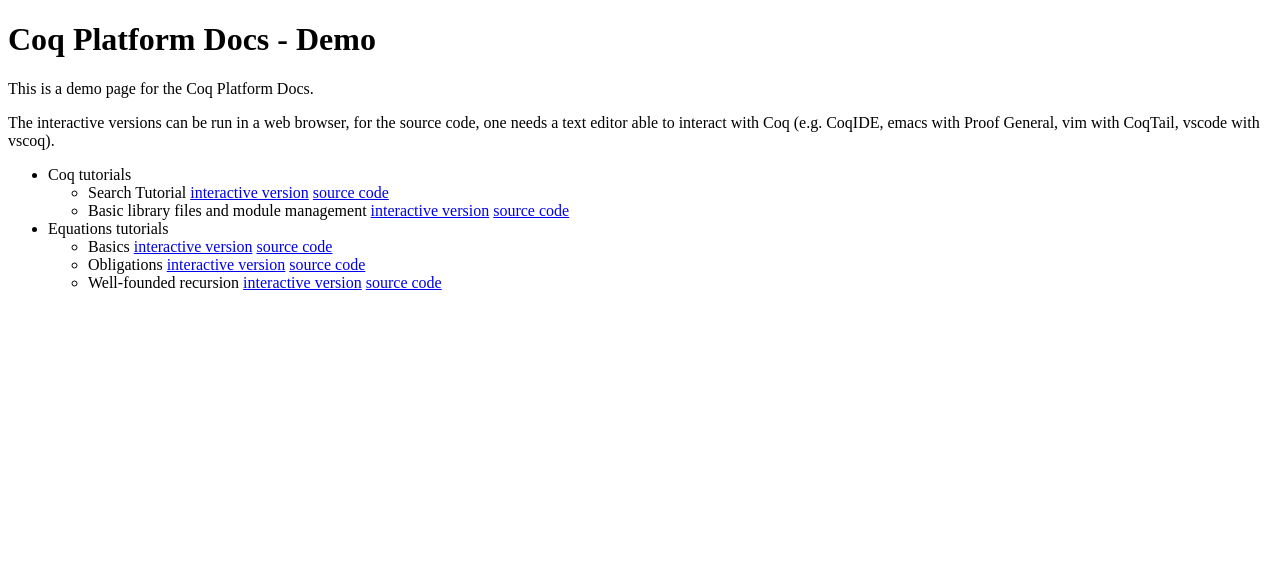
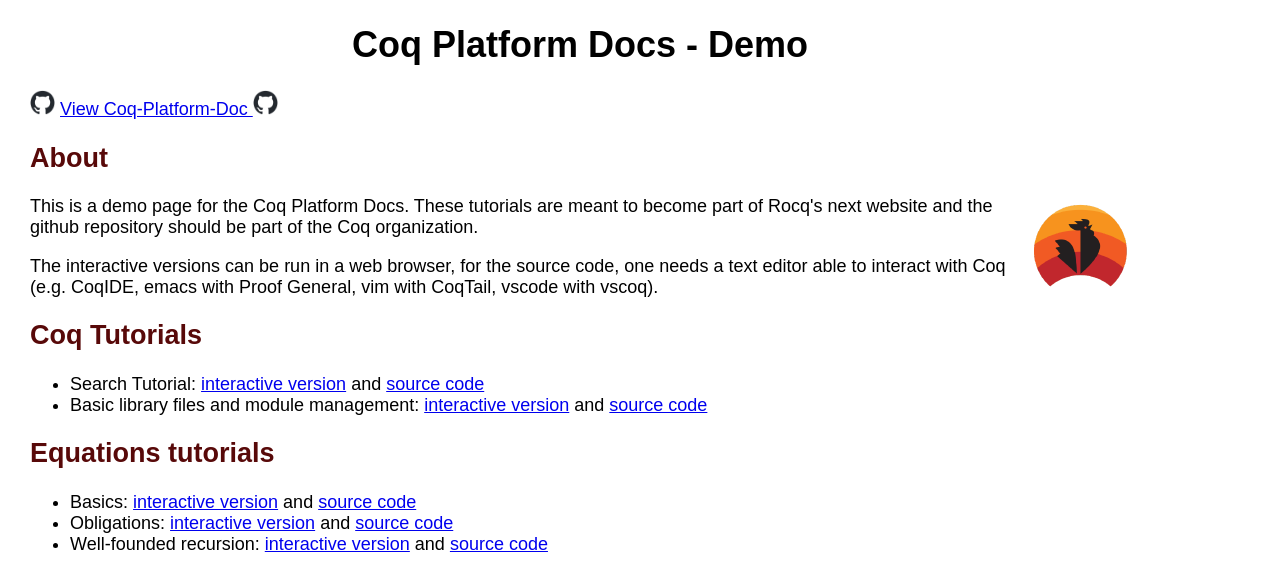
Before and after one commit to coq/platform-docs, a website: page src/index.html in a window 1280 px wide. Drawn offline with Linux system fonts and the light colour scheme.

Commit message:
Add style in index

```diff
--- a/src/index.html
+++ b/src/index.html
@@ -2,52 +2,70 @@
 <html>
   <head>
     <title>Coq Platform Docs - Demo</title>
+    <meta charset="utf8"/>
+    <link rel="stylesheet" href="style.css"/>
+    <link rel="shortcut icon" href="images/coq-community-logo.ico" type="image/x-icon">
   </head>
   <body>
     <h1>Coq Platform Docs - Demo</h1>
+
+    <div style="text-align:left">
+        <img src="images/github-mark.png" height="25" style="border:0px">
+        <a href="https://github.com/Zimmi48/platform-docs">
+            View Coq-Platform-Doc
+        </a>
+        <img src="images/github-mark.png" height="25" style="border:0px">
+    </div>
+
+    <h2 id="about">About</h2>
+    <p><a href="https://coq.inria.fr"><img src="images/coq-community-logo.png" align="right" width="100"></a></p>
     <p>
     This is a demo page for the Coq Platform Docs.
+    These tutorials are meant to become part of Rocq's next website and the
+    github repository should be part of the Coq organization.
     </p>
     <p>
     The interactive versions can be run in a web browser, for the source code,
     one needs a text editor able to interact with Coq (e.g. CoqIDE, emacs with
     Proof General, vim with CoqTail, vscode with vscoq).
     </p>
-    <ul>
-      <li> Coq tutorials
+
+    <h2 id="coq-tut">Coq Tutorials</h2>
     <ul>
       <li>
-            Search Tutorial
+        Search Tutorial:
         <a href="SearchTutorial.html">interactive version</a>
+        and
         <a href="SearchTutorial.v">source code</a>
       </li>
       <li>
-            Basic library files and module management
+        Basic library files and module management:
         <a href="RequireImportTutorial.html">interactive version</a>
+        and
         <a href="RequireImportTutorial.v">source code</a>
       </li>
     </ul>
-      </li>
-      <li> Equations tutorials
+
+    <h2 id=eq-tut>Equations tutorials</h2>
     <ul>
       <li>
-            Basics
+        Basics:
         <a href="Tutorial_Equations_basics.html">interactive version</a>
+        and
         <a href="Tutorial_Equations_basics.v">source code</a>
       </li>
       <li>
-            Obligations
+        Obligations:
         <a href="Tutorial_Equations_Obligations.html">interactive version</a>
+        and
         <a href="Tutorial_Equations_Obligations.v">source code</a>
       </li>
       <li>
-            Well-founded recursion
+        Well-founded recursion:
         <a href="Tutorial_Equations_wf.html">interactive version</a>
+        and
         <a href="Tutorial_Equations_wf.v">source code</a>
       </li>
     </ul>
-      </li>
-    </ul>
-    </ul>
   </body>
 </html>
--- /dev/null
+++ b/src/style.css
@@ -0,0 +1,34 @@
+/* shamelessly taken from the Coq-community website */
+code {
+	white-space: pre-wrap;
+}
+span.smallcaps {
+	font-variant: small-caps;
+}
+span.underline {
+	text-decoration: underline;
+}
+div.column {
+	display: inline-block; vertical-align: top; width: 50%;
+}
+div.hanging-indent {
+	margin-left: 1.5em; text-indent: -1.5em;
+}
+ul.task-list {
+	list-style: none;
+}
+body {
+	font-family: Arial, Helvetica; margin-left: 5em; font-size: large;
+}
+h1 {
+	margin-left: 0em; padding: 0px; text-align: center
+}
+h2 {
+	margin-left: 0em; padding: 0px; color: #580909
+}
+h3 {
+	margin-left: 1em; padding: 0px; color: #C05001;
+}
+body {
+	width: 1100px; margin-left: 30px;
+}
```
Also changed, not shown: src/images/coq-community-logo.ico (added), src/images/coq-community-logo.png (added), src/images/github-mark.png (added). Lines whose indentation alone changed are shown as unchanged.
